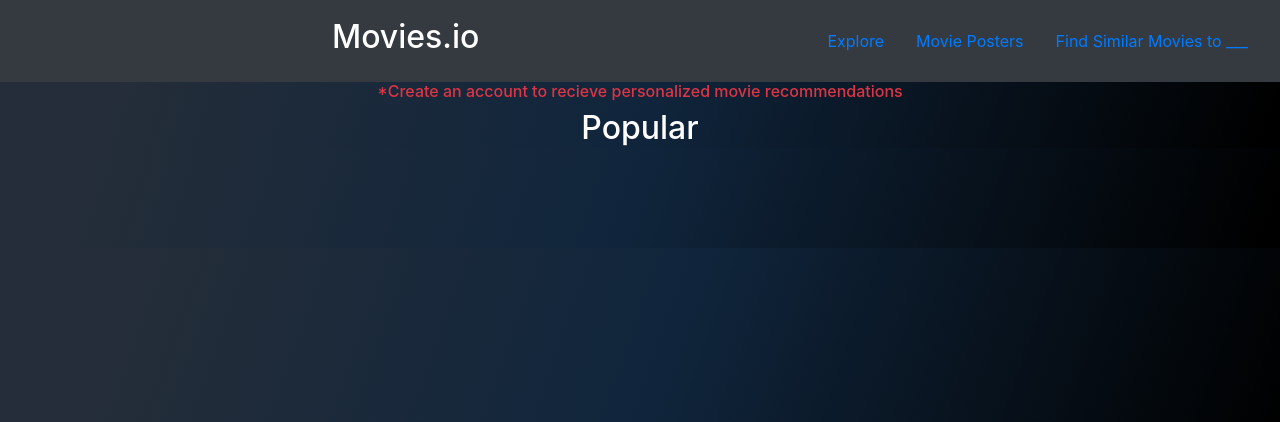
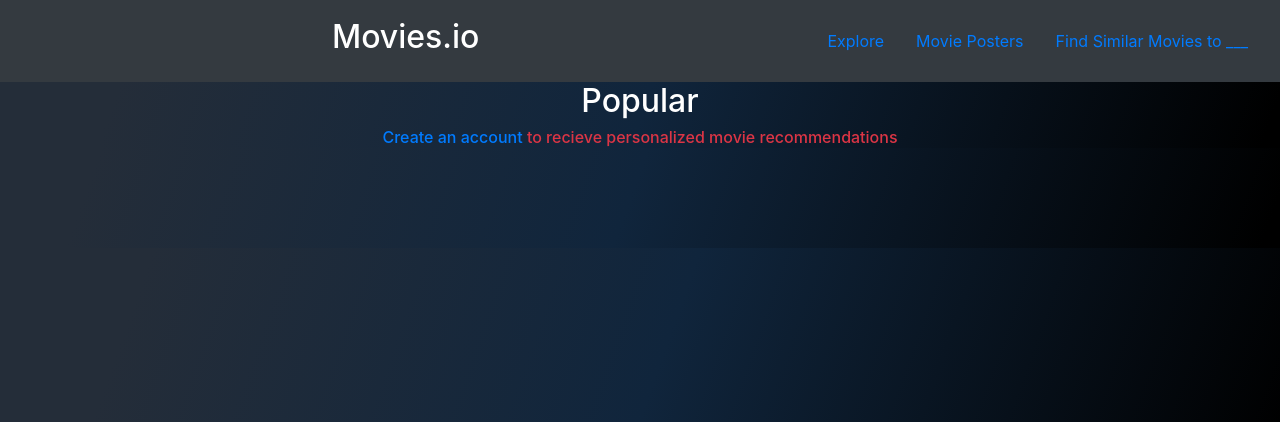
Before and after one commit to j-fisher2/movieRecommendationEngine2WebApp, a Flask app: page /home/na in a window 1280 px wide. Shown: the top 422 px of the page. Run offline with Flask 3, Linux system fonts and the light colour scheme; data that the repository does not hold is empty; parts of the project's set-up code (start-up, migrations or seed data) failed here and were passed over; some libraries are stand-ins or nearby versions.

Commit message:
added id to user tag for JS referencing

```diff
--- a/templates/recommendations.html
+++ b/templates/recommendations.html
@@ -20,7 +20,7 @@
         <a class="nav-link" href="http://localhost:5000/search">Find Similar Movies to ___</a>
         {%if session.user%}
           <a class="nav-link" href="http://localhost:5000/logout">Logout</a>
-          <a class="nav-link" style="color:white">{{session.user}}</a>
+          <a id="cur-user" class="nav-link" style="color:white">{{session.user}}</a>
         {%endif%}
     </nav>
     <a href="http://localhost:5000/search">Search Again</a>
--- a/templates/user_home.html
+++ b/templates/user_home.html
@@ -27,8 +27,8 @@
       {%if session.user%}
         <h2 style="color:white">Your Top Recommendations</h2>
       {%else%}
-        <h6 style="color:#dc3545">*Create an account to recieve personalized movie recommendations</h6>
         <h2 style="color:white">Popular</h2>
+        <h6 style="color:#dc3545"><a href="http://localhost:5000">Create an account</a> to recieve personalized movie recommendations</h6>
       {%endif%}
     </div>
     {%for movie in top_movies%}
```
